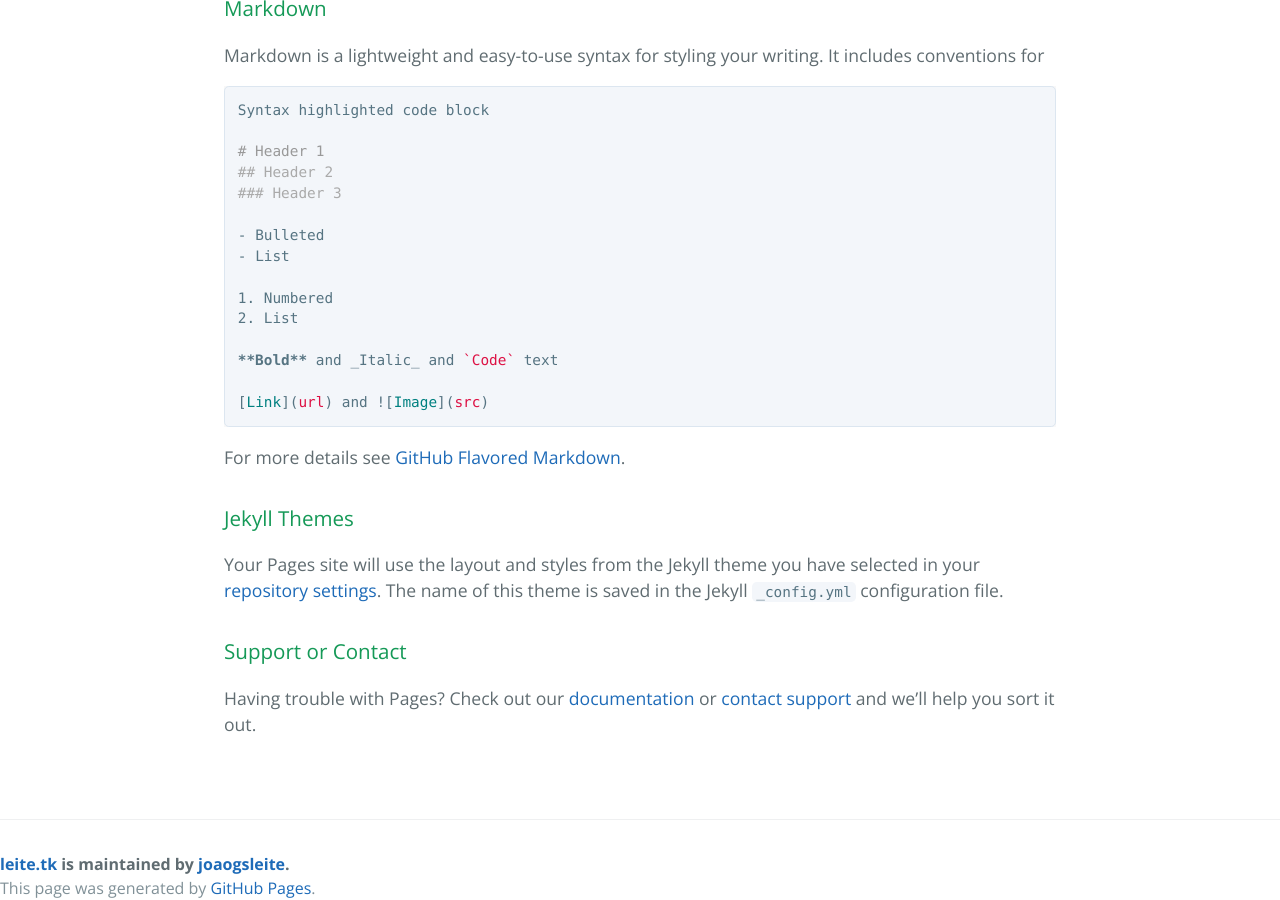
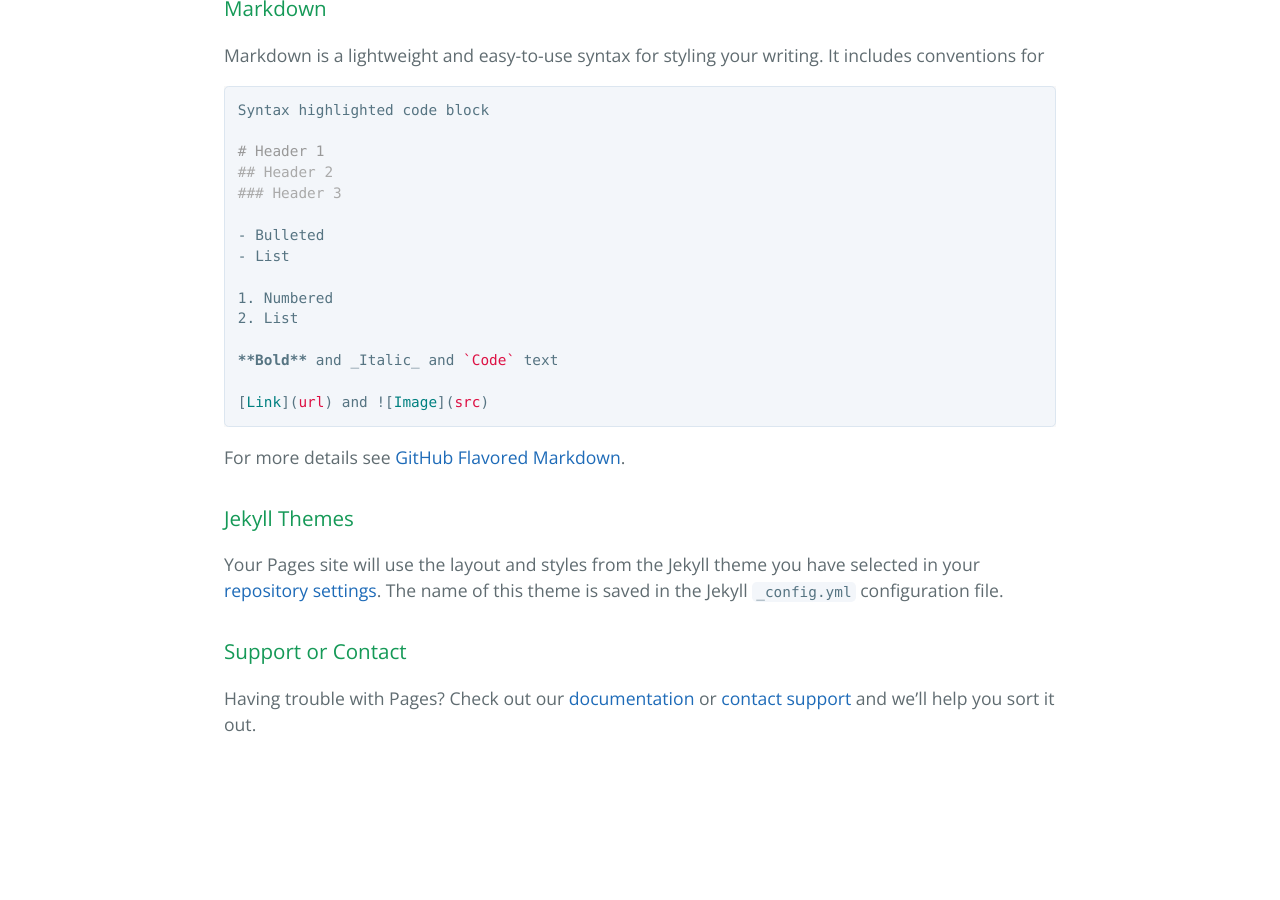
Before and after one commit to joaogsleite/leite.tk, a Jekyll site: the page built from index.md, in a window 1280 px wide and 900 px high, scrolled down 587 px. Built offline with Jekyll 4.4.1, drawn with Linux system fonts in a browser that asks for light colours; our own code applies the rules of GitHub Pages for plain Markdown files; after the commit the page ends 1374 px from its top, so only the background shows below that.

Commit message:
default layout

```diff
--- a/_layouts/default.html
+++ b/_layouts/default.html
@@ -22,9 +22,5 @@
     <section class="main-content">
       {{ content }}
     </section>
-    <footer class="site-footer">
-      <span class="site-footer-owner"><a href="https://github.com/joaogsleite/leite.tk">leite.tk</a> is maintained by <a href="https://github.com/joaogsleite">joaogsleite</a>.</span>
-      <span class="site-footer-credits">This page was generated by <a href="https://pages.github.com">GitHub Pages</a>.</span>
-    </footer>
   </body>
 </html>
```
